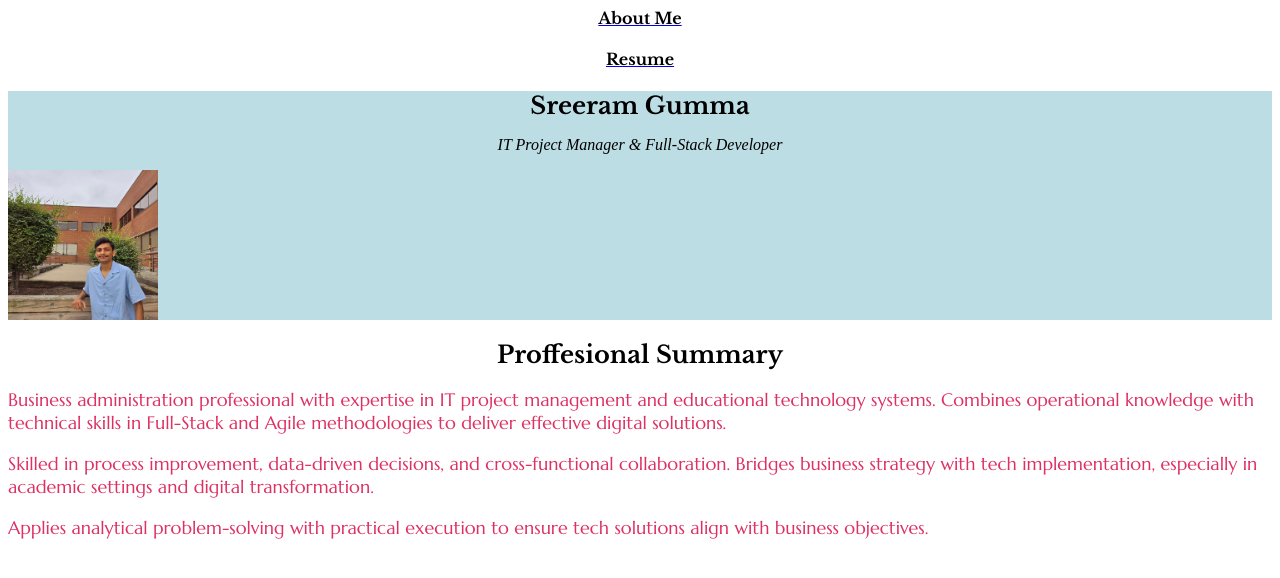
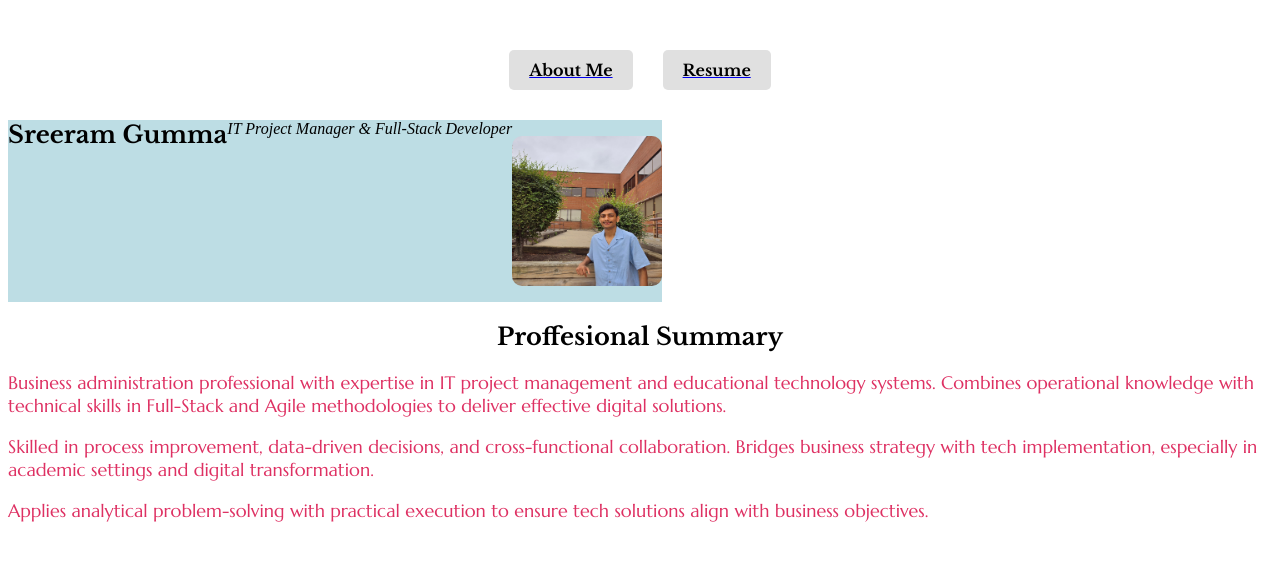
Before and after one commit to sreeram-gumma/my-webpage, a plain HTML site: page index.html in a window 1280 px wide. Drawn offline with nearby package versions, Linux system fonts and the light colour scheme.

Commit message:
Added buttons

```diff
--- a/assets/index.css
+++ b/assets/index.css
@@ -1,35 +1,48 @@
-#about{
-    text-align: center;
+.tab {
+    display: flex; /* Change from inline to flex */
+    justify-content: center; /* Center the tabs */
+    align-items: center;
+    gap: 30px; /* Spacing between the buttons */
     font-family: "Libre Baskerville", serif;
     font-weight: 700;
     font-style: normal;
-    display: inline;
-}
-#resume{
-    text-align: center;
-    font-family: "Libre Baskerville", serif;
-    font-weight: 700;
-    font-style: normal;
-    margin-top: 0%;
-    display: inline;
+    margin-top: 20px; /* Add spacing from top */
+    height: 100px;
+    width: 100%; /* Make it responsive */
 }
 
-#summary{
-    color:#DE3163;
-        font-family: "Marcellus", serif;
-        font-size: large;
-        font-weight: 400;
-        font-style: normal;
+.tab a h4 {
+    margin: 0;
+    padding: 10px 20px;
+    background-color: #e0e0e0;
+    border-radius: 5px;
+    text-decoration: none;
+    color: black;
+    font-family: "Libre Baskerville", serif;
+    transition: background-color 0.3s ease;
 }
-.title{
+
+.tab a h4:hover {
+    background-color: #ccc;
+}
+
+#summary {
+    color: #DE3163;
+    font-family: "Marcellus", serif;
+    font-size: large;
+    font-weight: 400;
+    font-style: normal;
+}
+
+.title {
     color: black;
     font-family: "Libre Baskerville", serif;
     font-weight: 900;
     font-style: normal;
     font-size: x-large;
+}
 
-}
-#header{
+#header {
     margin-top: 0;
     display: block;
     font-family: "Libre Baskerville", serif;
@@ -37,17 +50,20 @@
     font-style: normal;
     font-size: x-large;
 }
-#Centerfont{
+
+#Centerfont {
     margin-top: 0%;
-
-}
-.heading{
-    background-color: #BDDDE4;
-    display: block;
-
 }
 
-img{
-    height: 150;
-    width: 150;
+.heading {
+    background-color: #BDDDE4;
+    display: inline-flex;
+    position: static;
 }
+
+img {
+    height: 150px;
+    width: 150px;
+    position: static;
+    border-radius: 10px;
+}
--- a/index.html
+++ b/index.html
@@ -14,9 +14,15 @@
 </head>
 
 <body>
-    <div id="about"><a href="./assets/AboutMe.html"><h4 style="color: black;">About Me</h4></a></div>
-        <div id="resume"><a href="https://drive.google.com/file/d/1-FgPOKpxj011WwAPh4Q6R_g06gZu9QFz/view?usp=drive_link"><h4 style="color: black;">Resume</h4></a>
+    <div class="tab">
+        <div id="AboutMe">
+          <a href="./assets/AboutMe.html"><h4>About Me</h4></a>
         </div>
+        <div id="Resume">
+          <a href="https://drive.google.com/file/d/1-FgPOKpxj011WwAPh4Q6R_g06gZu9QFz/view?usp=drive_link"><h4>Resume</h4></a>
+        </div>
+      </div>
+
 
     <div class="heading">
         <h1 id="header"style="text-align: center;">Sreeram Gumma</h1>
```
